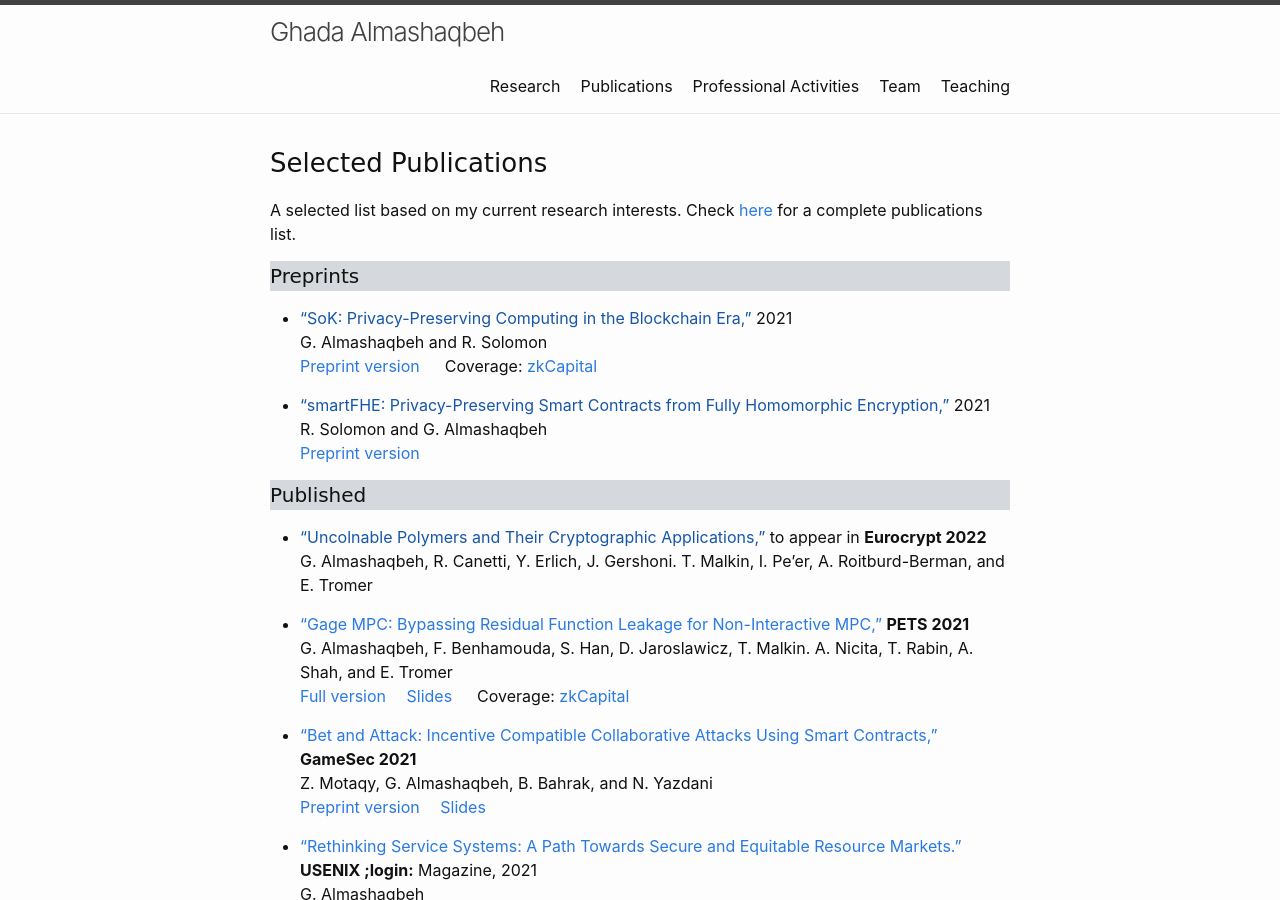
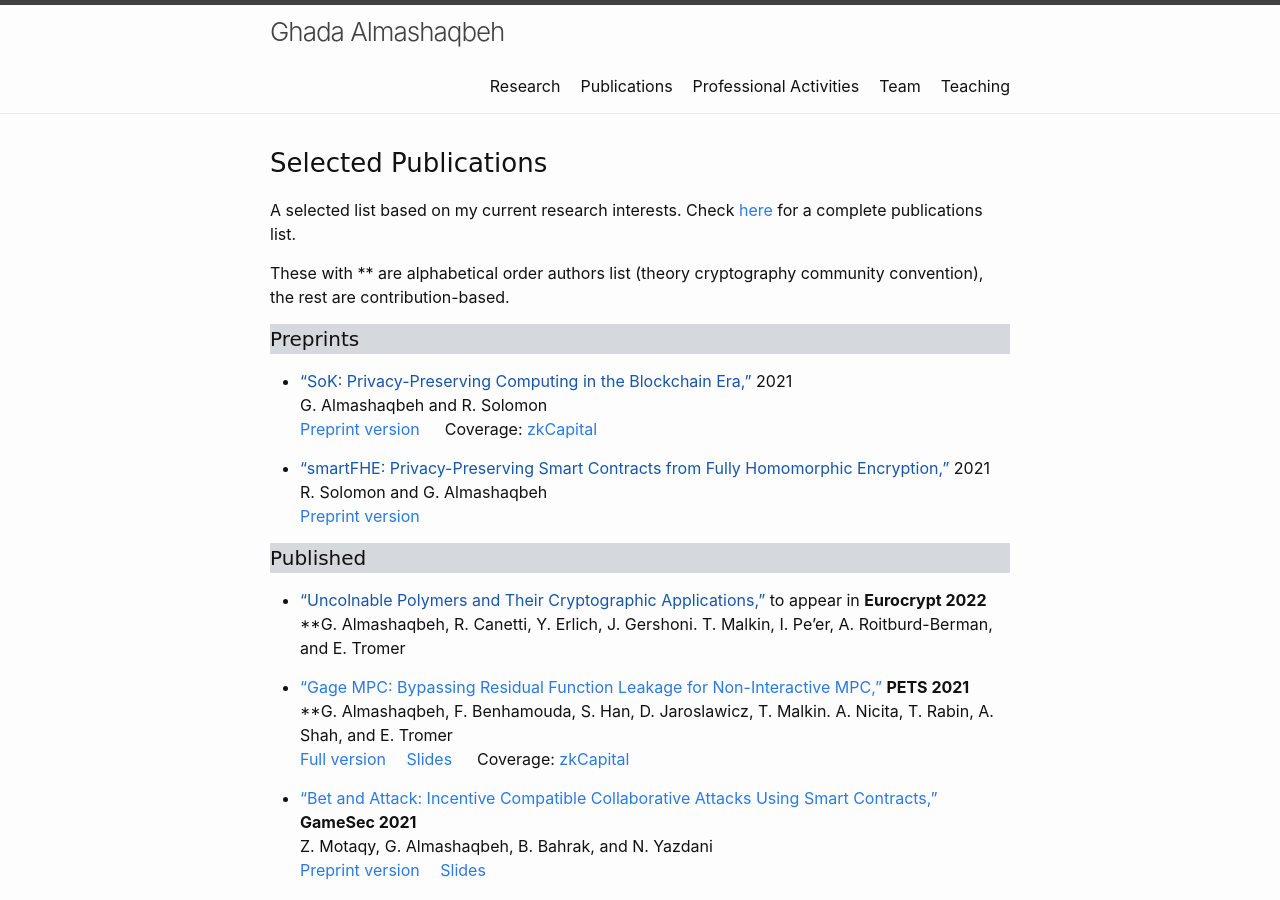
Before and after one commit to GhadaAlmashaqbeh/GhadaAlmashaqbeh.github.io, a Jekyll site: the page built from 02-publications.md, in a window 1280 px wide and 900 px high. Built offline with Jekyll 4.4.1, drawn with Linux system fonts in a browser that asks for light colours.

Commit message:
edit publications

```diff
--- a/02-publications.md
+++ b/02-publications.md
@@ -8,6 +8,7 @@
 
 A selected list based on my current research interests. Check [here](https://scholar.google.com/citations?hl=en&user=QKIkII0AAAAJ&view_op=list_works&sortby=pubdate) for a complete publications list.<br/>
 
+These with \*\* are alphabetical order authors list (theory cryptography community convention), the rest are contribution-based.
 
 <h4 style="font-family: 'Comic Sans MS'; background-color:rgb(213, 216, 220);">Preprints</h4>
 
@@ -24,10 +25,10 @@
 <h4 style="font-family: 'Comic Sans MS'; background-color:rgb(213, 216, 220);">Published</h4>
 
 * ["Uncolnable Polymers and Their Cryptographic Applications,"]() to appear in **Eurocrypt 2022**<br/>
-  G. Almashaqbeh, R. Canetti, Y. Erlich, J. Gershoni. T. Malkin, I. Pe’er, A. Roitburd-Berman, and E. Tromer<br/>
+  \*\*G. Almashaqbeh, R. Canetti, Y. Erlich, J. Gershoni. T. Malkin, I. Pe’er, A. Roitburd-Berman, and E. Tromer<br/>
 
 * ["Gage MPC: Bypassing Residual Function Leakage for Non-Interactive MPC,"](https://sciendo.com/article/10.2478/popets-2021-0083) **PETS 2021**<br/>
-  G. Almashaqbeh, F. Benhamouda, S. Han, D. Jaroslawicz, T. Malkin. A. Nicita, T. Rabin, A. Shah, and E. Tromer<br/>
+  \*\*G. Almashaqbeh, F. Benhamouda, S. Han, D. Jaroslawicz, T. Malkin. A. Nicita, T. Rabin, A. Shah, and E. Tromer<br/>
   [Full version](https://eprint.iacr.org/2021/256)&emsp; [Slides](../slides/gagempc-pets-2021.pdf) &emsp; Coverage: [zkCapital](https://zkcapital.substack.com/p/this-week-in-blockchain-research-fb6)
 
 * ["Bet and Attack: Incentive Compatible Collaborative Attacks Using Smart Contracts,"](https://link.springer.com/chapter/10.1007/978-3-030-90370-1_16) **GameSec 2021**<br/>
```
